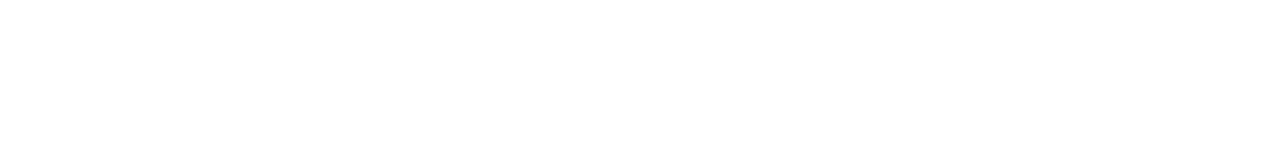
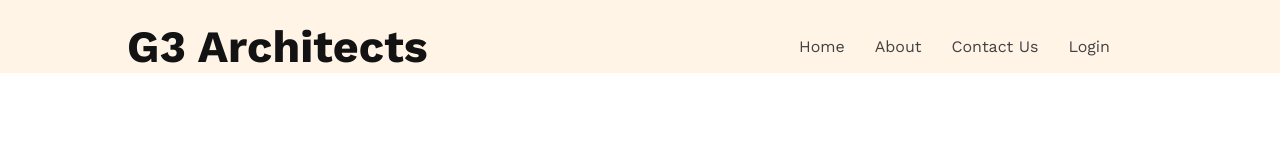
Before and after one commit to ShafayatSadid/g3-architects-code, a plain HTML site: page index.html in a window 1280 px wide. Drawn offline with nearby package versions, Linux system fonts and the light colour scheme.

Commit message:
nav added

```diff
--- a/css/style.css
+++ b/css/style.css
@@ -0,0 +1,52 @@
+*{
+    margin: 0;
+    padding: 0;
+}
+.work-sans{
+  font-family: "Work Sans", sans-serif;
+  font-optical-sizing: auto;
+}
+
+/* Shared Style */
+.display-flex{
+    display: flex;
+}
+
+.main-color{
+    color:#131313;
+}
+
+.second-color{
+    color:#424242;
+}
+
+.bg-light{
+    background-color: rgba(255, 144, 14, 0.1);
+}
+/* nav bar style */
+nav ul li{
+    list-style: none;
+}
+
+nav ul li a{
+    text-decoration: none;
+    font-weight: 500px;
+    font-size: 1rem;
+    line-height: 26px;
+    margin-right: 30px;
+}
+
+nav ul{
+    margin-right: 140px;
+}
+nav{
+    justify-content: space-between;
+    align-items: center;
+    padding-top: 20px;
+}
+
+nav h3{
+    font-size: 2.8rem;
+    margin-left: 127px;
+    font-weight: 700;
+}
--- a/index.html
+++ b/index.html
@@ -5,12 +5,31 @@
     <meta name="viewport" content="width=device-width, initial-scale=1.0">
     <title>G3 Architects</title>
 
+    <link rel="preconnect" href="https://fonts.googleapis.com">
+    <link rel="preconnect" href="https://fonts.gstatic.com" crossorigin>
+    <link href="https://fonts.googleapis.com/css2?family=Work+Sans:ital,wght@0,100..900;1,100..900&display=swap" rel="stylesheet">
+
     <link rel="stylesheet" href="css/style.css">
 </head>
-<body>
-    <header></header>
+<body class="work-sans">
+
+    <header class="bg-light">
+        <nav class="display-flex">
+            <h3 class="main-color">G3 Architects</h3>
+
+            <ul class="display-flex">
+                <li class=""><a href="" class="second-color" >Home</a></li>
+                <li class=""><a href="" class="second-color" >About</a></li>
+                <li class=""><a href="" class="second-color" >Contact Us</a></li>
+                <li class=""><a href="" class="second-color" >Login</a></li>
+            </ul>
+        </nav>
+    </header>
+
     <main></main>
+
     <footer></footer>
+
 
 </body>
 </html>
```
